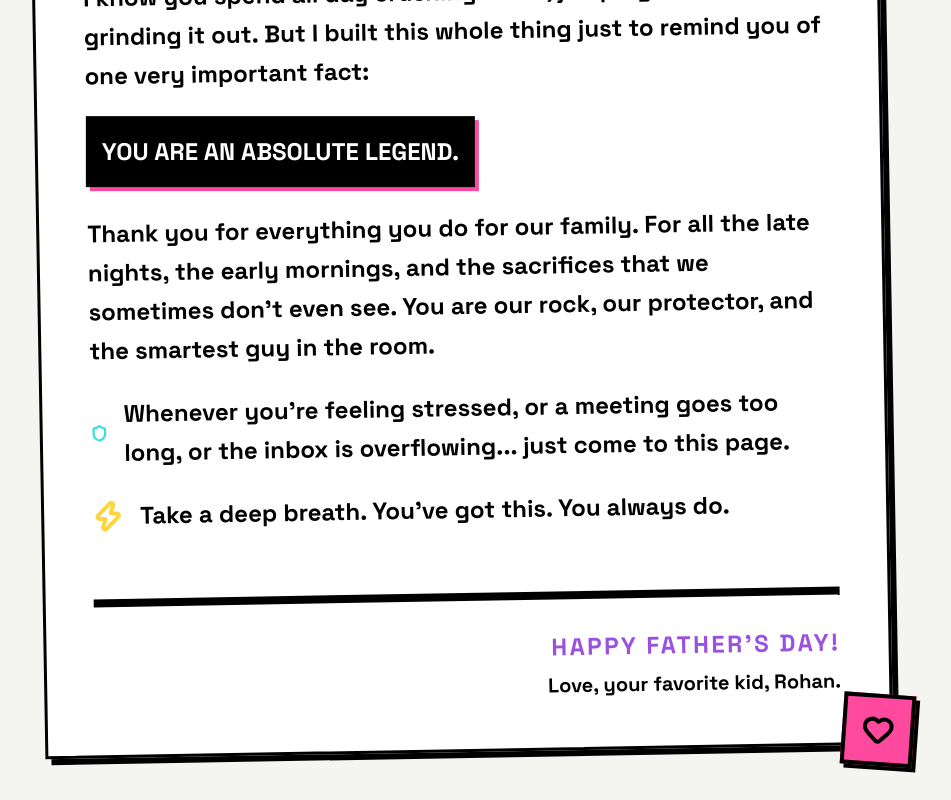
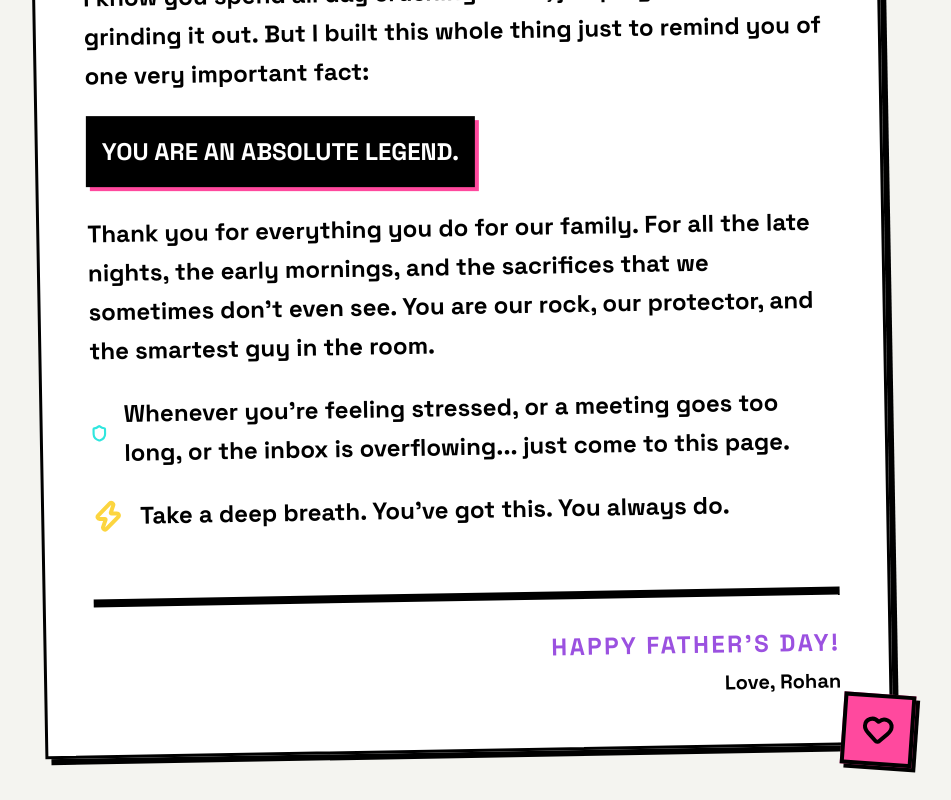
Before and after one commit to shivennair2009-debug/Father-s-Day, a Next.js app: page /letter in a window 1280 px wide. Shown: the part 315-1115 px from the top of the page, without its empty margins (179-1130 px from the left). Built offline with nearby package versions, Linux system fonts and the light colour scheme.

Commit message:
Update signature to Love, Rohan

```diff
--- a/app/letter/page.tsx
+++ b/app/letter/page.tsx
@@ -49,7 +49,7 @@ export default function LetterPage() {
               Happy Father's Day!
             </p>
             <p className="text-xl font-bold mt-2">
-              Love, your favorite kid, Rohan.
+              Love, Rohan
             </p>
           </div>
         </div>
```
